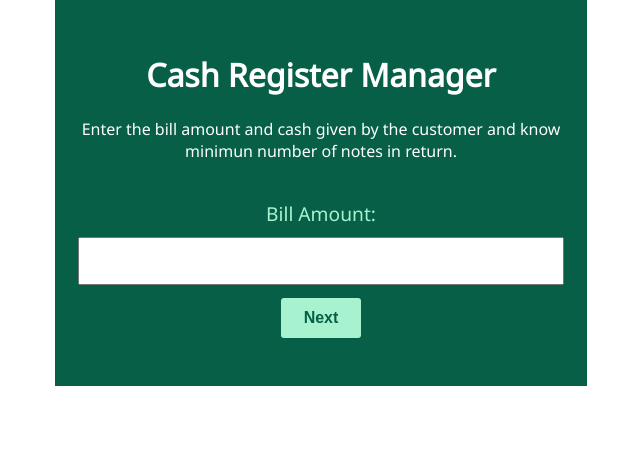
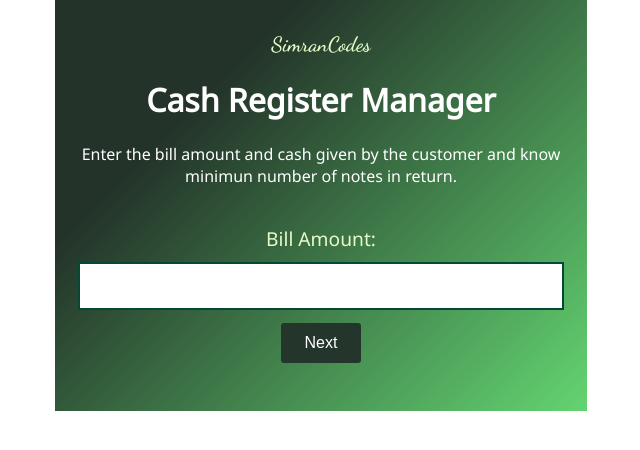
Before and after one commit to simran61/cash-register-manager, a plain HTML site: page index.html in a window 1280 px wide. Shown: the whole page, without its empty margins (319-959 px from the left). Drawn offline with Linux system fonts and the light colour scheme.

Commit message:
style: completed styling

```diff
--- a/index.html
+++ b/index.html
@@ -12,6 +12,7 @@
 <body>
     <div class="container">
         <div class="first">
+            <h4 class="name">SimranCodes</h4>
             <h1>Cash Register Manager</h1>
             <p>Enter the bill amount and cash given by the customer and know minimun number of notes in return.</p>
             <br>
--- a/styles.css
+++ b/styles.css
@@ -1,8 +1,8 @@
-@import url('https://fonts.googleapis.com/css2?family=Noto+Sans&display=swap');
+@import url('https://fonts.googleapis.com/css2?family=Dancing+Script:wght@600&family=Noto+Sans&display=swap');
 
 :root{
-    --primary-color: #065F46;
-    --light-green: #A7F3D0;
+    --primary-color: #044935;
+    --secondary-color: #24362b;
 }
 
 body{
@@ -12,17 +12,27 @@ body{
     color: white;
 }
 
+.name{
+    margin: 0rem;
+    color: rgb(229, 251, 200);
+    font-size: 1.3rem;
+    font-family: 'Dancing Script', cursive;
+}
+
 .container{
     max-width: 500px;
     height: auto;
-    background-color: var(--primary-color);
+    /* background-color: var(--primary-color); */
+    background-color: #63d471;
+    background-image: linear-gradient(315deg, #63d471 0%, #233329 74%);
     margin: auto;
     padding: 2rem 1rem;
     text-align: center;
 }
 
 .heading{
-    color: var(--light-green);
+    /* color: var(--secondary-color); */
+    color: rgb(229, 251, 200);
     font-size: 1.2rem;
 }
 
@@ -32,6 +42,7 @@ input{
     margin: 10px auto;
     height: 12px;
     display: block;
+    border: 2px solid var(--primary-color);
 }
 
 button{
@@ -43,11 +54,11 @@ button{
     padding: 0.7rem 0.5rem;
     width: 5rem;
     font-size: 1rem;
-    color: var(--primary-color);
-    background-color: var(--light-green);
+    color: white;
+    background-color: var(--secondary-color);
     border: none;
     border-radius: 3px;
-    font-weight: bold;
+    font-weight: light;
 }
 
 .output-table{
@@ -56,9 +67,9 @@ button{
 
 table, th, td{
     background-color: white;
-    color: var(--primary-color);
-    background-color: var(--light-green);
-    margin: auto;
+    color: white;
+    background-color: var(--secondary-color);
+    margin: 1rem auto;
     padding: 0.5rem;
     border: 2px solid var(--primary-color);
     border-collapse: collapse;
@@ -66,8 +77,13 @@ table, th, td{
     table-layout: fixed;
 }
 
+th{
+    font-weight: lighter;
+}
+
 .noteCounter{
     background-color: white;
+    color: var(--secondary-color);
 }
 
 .mid1Error{
```
